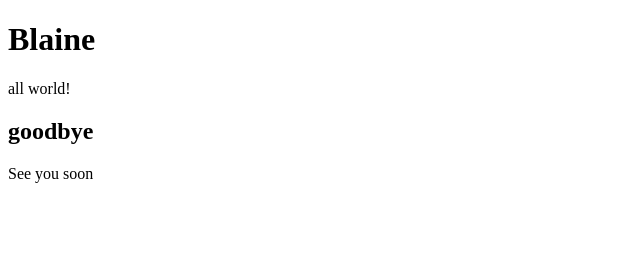
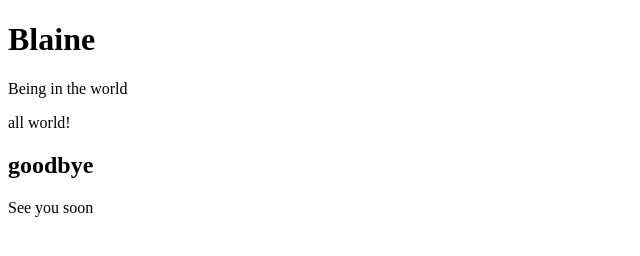
Before and after one commit to Blaine98/joshua, a plain HTML site: page index.html in a window 1280 px wide. Shown: the whole page, without its empty margins (0-640 px from the left). Drawn offline with Linux system fonts and the light colour scheme.

Commit message:
add Aside

```diff
--- a/index.html
+++ b/index.html
@@ -9,6 +9,9 @@
     <header>
         <h1> Blaine</h1>
     </header>
+    <aside>
+        <p>Being in the world</p>
+    </aside>
     <footer>all world!</footer>
     <h2>goodbye</h2>
     <p>See you soon</p>
```
